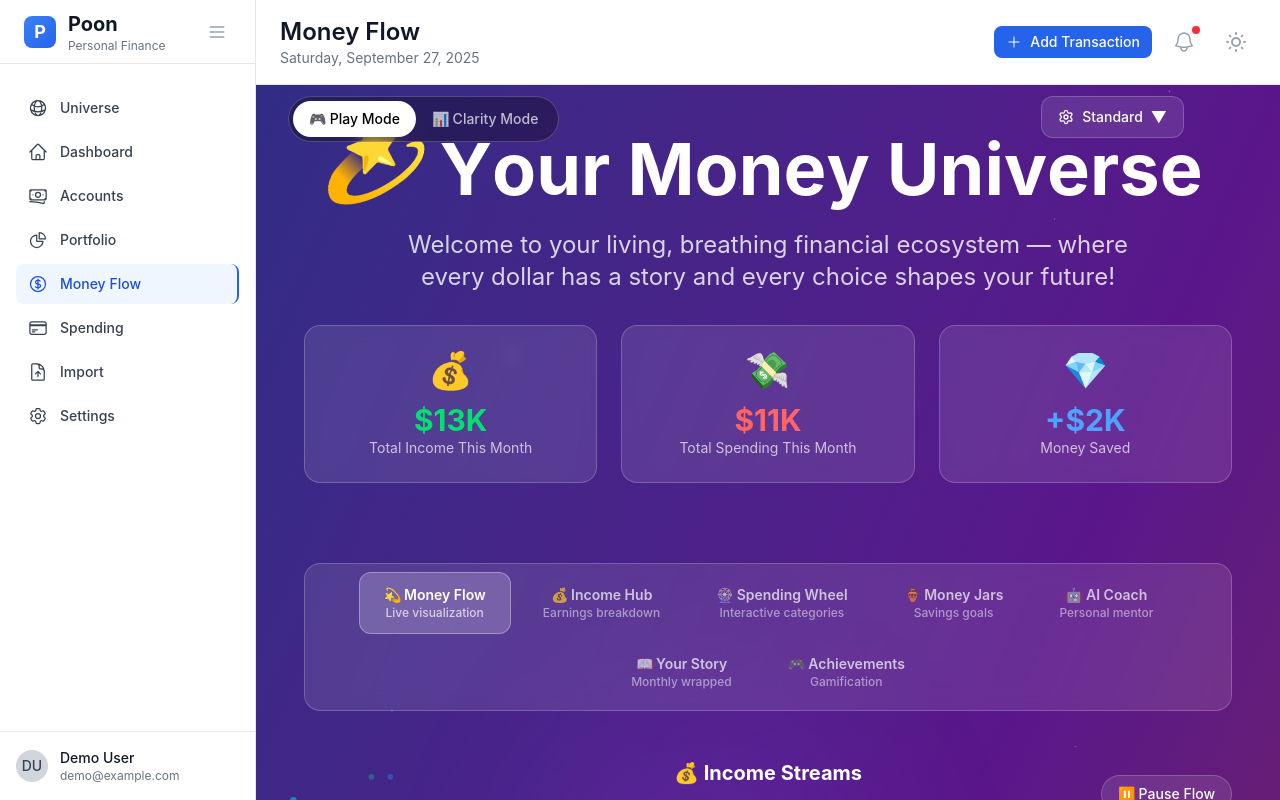
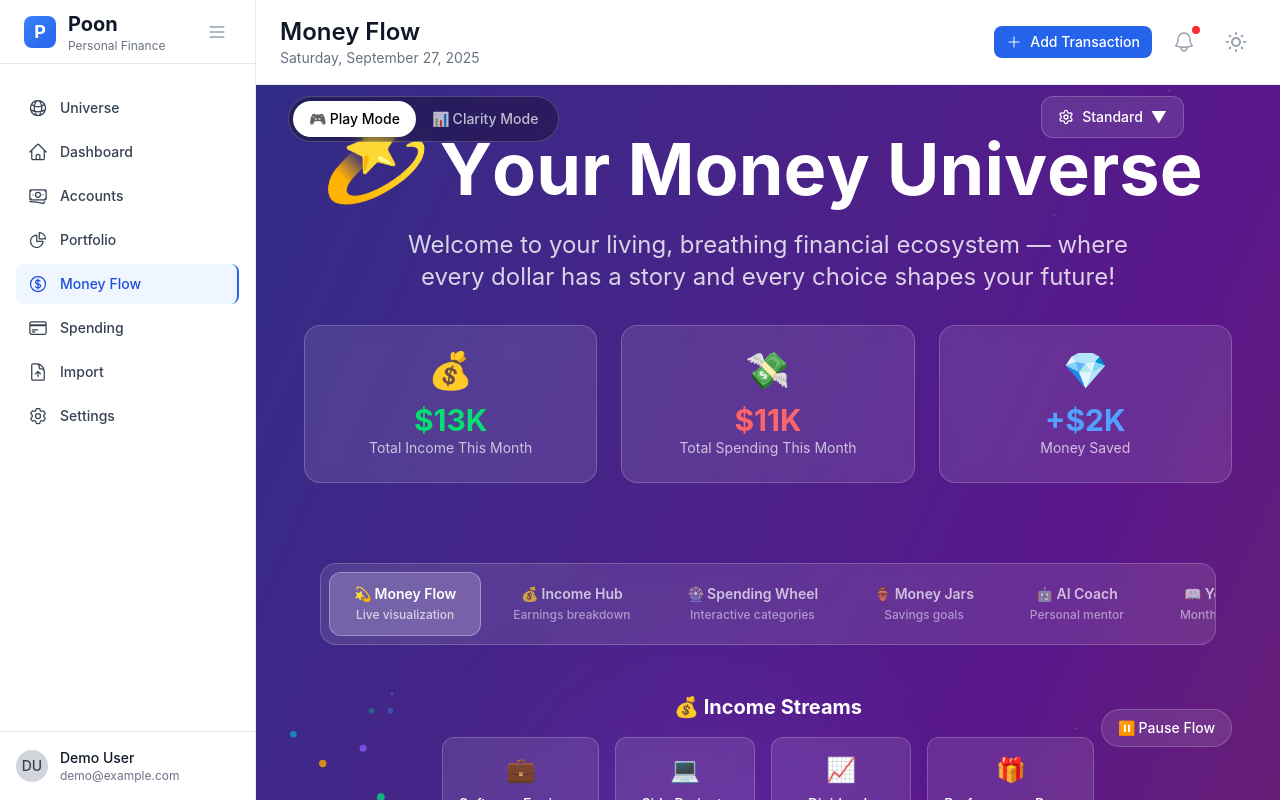
Before and after one commit to vorrawut/poon, a React (Vite) app: page /money-flow in a window 1280 px wide. Built offline with nearby package versions, Linux system fonts and the light colour scheme.

Commit message:
Enhance Money flow for responsive

```diff
--- a/src/components/widgets/MoneyFlowVisualizer.tsx
+++ b/src/components/widgets/MoneyFlowVisualizer.tsx
@@ -106,7 +106,7 @@ export function MoneyFlowVisualizer({
           </motion.h3>
         </div>
 
-        <div className="flex flex-wrap justify-center gap-2 sm:gap-4 px-2 sm:px-4">
+        <div className="flex flex-wrap justify-center gap-3 sm:gap-4 px-2 sm:px-4 mb-6">
           {incomeStreams.map((stream, index) => (
             <motion.div
               key={stream.id}
@@ -158,7 +158,7 @@ export function MoneyFlowVisualizer({
       {/* Central Balance Bubble */}
       <div className="absolute top-1/2 left-1/2 transform -translate-x-1/2 -translate-y-1/2 z-20">
         <motion.div
-          className={`relative rounded-full p-8 border-4 ${
+          className={`relative rounded-full p-6 sm:p-8 border-4 ${
             netBalance >= 0
               ? "border-green-400 bg-green-400/20"
               : "border-red-400 bg-red-400/20"
@@ -184,7 +184,7 @@ export function MoneyFlowVisualizer({
             <div className={`text-sm font-medium mb-2 ${viewMode === "play" ? "text-white" : "text-gray-900"}`}>
               Net Balance
             </div>
-            <div className={`text-3xl font-bold mb-1 ${
+            <div className={`text-2xl sm:text-3xl font-bold mb-1 ${
               netBalance >= 0 ? "text-green-400" : "text-red-400"
             }`}>
               {netBalance >= 0 ? "+" : ""}{formatCurrency(netBalance)}
@@ -218,7 +218,7 @@ export function MoneyFlowVisualizer({
 
       {/* Spending Categories (Bottom) */}
       <div className="absolute bottom-0 left-0 right-0 z-10">
-        <div className="flex flex-wrap justify-center gap-4 px-4 mb-4">
+        <div className="flex flex-wrap justify-center gap-3 sm:gap-4 px-2 sm:px-4 mb-4">
           {spendingCategories.map((category, index) => (
             <motion.div
               key={category.id}
@@ -233,11 +233,11 @@ export function MoneyFlowVisualizer({
               whileHover={{ scale: 1.05, y: 5 }}
             >
               <div className="text-center">
-                <div className="text-2xl mb-2">{category.icon}</div>
+                <div className="text-xl sm:text-2xl mb-2">{category.icon}</div>
                 <div className={`text-sm font-medium mb-1 ${viewMode === "play" ? "text-white" : "text-gray-900"}`}>
                   {category.name}
                 </div>
-                <div className="text-lg font-bold text-red-400">
+                <div className="text-base sm:text-lg font-bold text-red-400">
                   -{formatCurrency(category.amount)}
                 </div>
                 <div className={`text-xs ${viewMode === "play" ? "text-white/70" : "text-gray-600"}`}>
--- a/src/pages/MoneyFlow.tsx
+++ b/src/pages/MoneyFlow.tsx
@@ -597,7 +597,7 @@ export function MoneyFlow() {
       <DualLensToggle viewMode={viewMode} onToggle={setViewMode} />
 
       {/* Accessibility Mode Toggle */}
-      <div className="fixed top-24 right-4 sm:right-8 lg:right-24 z-50">
+      <div className="fixed top-20 right-2 sm:top-24 sm:right-8 lg:right-24 z-50">
         <AccessibilityModeToggle
           mode={accessibilityMode}
           onModeChange={setAccessibilityMode}
@@ -606,7 +606,7 @@ export function MoneyFlow() {
 
       <div className="max-w-7xl mx-auto px-2 sm:px-4 md:px-6 lg:px-8 pb-8 sm:pb-12 relative z-10">
         {/* Ultimate Hero Section */}
-        <FadeIn direction="down" delay={0.1} className="text-center py-12">
+        <FadeIn direction="down" delay={0.1} className="text-center py-8 sm:py-12">
           <div className="mb-8">
             <div
               className={`text-3xl sm:text-4xl md:text-5xl lg:text-6xl xl:text-7xl font-bold mb-6 ${
@@ -717,8 +717,8 @@ export function MoneyFlow() {
         </FadeIn>
 
         {/* Navigation Tabs */}
-        <div className="flex justify-center mb-12 px-2 sm:px-4">
-          <div className="flex flex-wrap justify-center gap-1 sm:gap-2 p-2 rounded-2xl bg-white/10 backdrop-blur-sm border border-white/20 max-w-full overflow-x-auto scrollbar-hide">
+        <div className="flex justify-center mb-8 sm:mb-12 px-2 sm:px-4">
+          <div className="flex overflow-x-auto scrollbar-hide gap-1 sm:gap-2 p-2 rounded-2xl bg-white/10 backdrop-blur-sm border border-white/20 w-full max-w-4xl">
             {[
               { id: "flow", label: "💫 Money Flow", desc: "Live visualization" },
               { id: "income", label: "💰 Income Hub", desc: "Earnings breakdown" },
@@ -731,7 +731,7 @@ export function MoneyFlow() {
               <button
                 key={tab.id}
                 onClick={() => setActiveSection(tab.id as any)}
-                className={`px-3 sm:px-4 lg:px-6 py-2 sm:py-3 rounded-xl font-medium transition-all text-xs sm:text-sm ${
+                className={`px-2 sm:px-4 lg:px-6 py-2 sm:py-3 rounded-xl font-medium transition-all text-xs sm:text-sm whitespace-nowrap flex-shrink-0 ${
                   activeSection === tab.id
                     ? viewMode === "play"
                       ? "bg-white/20 text-white border border-white/30"
@@ -742,8 +742,8 @@ export function MoneyFlow() {
                 }`}
               >
                 <div className="text-center">
-                  <div className="text-xs sm:text-sm font-semibold">{tab.label}</div>
-                  <div className="text-xs opacity-70 hidden sm:block">{tab.desc}</div>
+                  <div className="text-xs sm:text-sm font-semibold leading-tight">{tab.label}</div>
+                  <div className="text-xs opacity-70 hidden sm:block mt-1">{tab.desc}</div>
                 </div>
               </button>
             ))}
```
